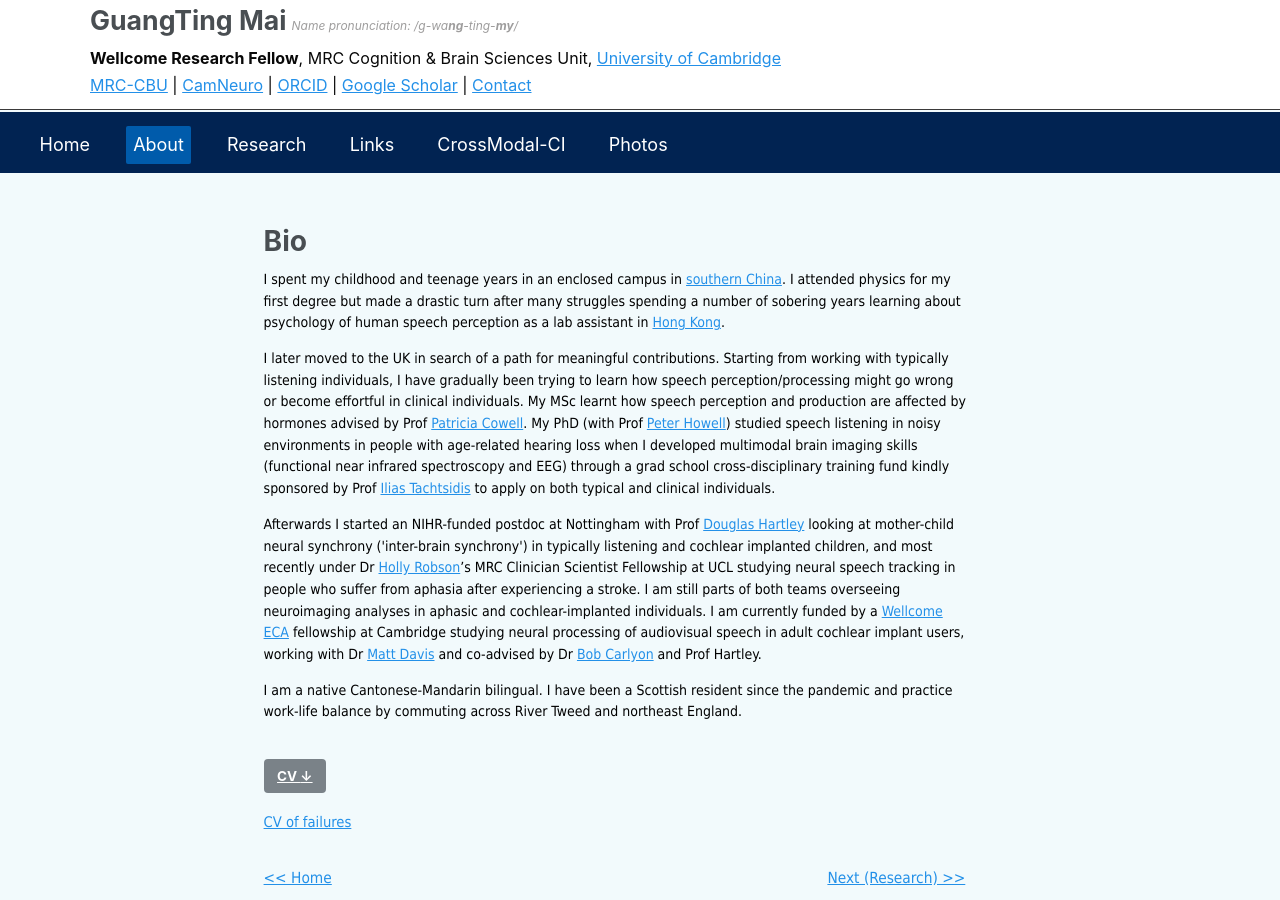
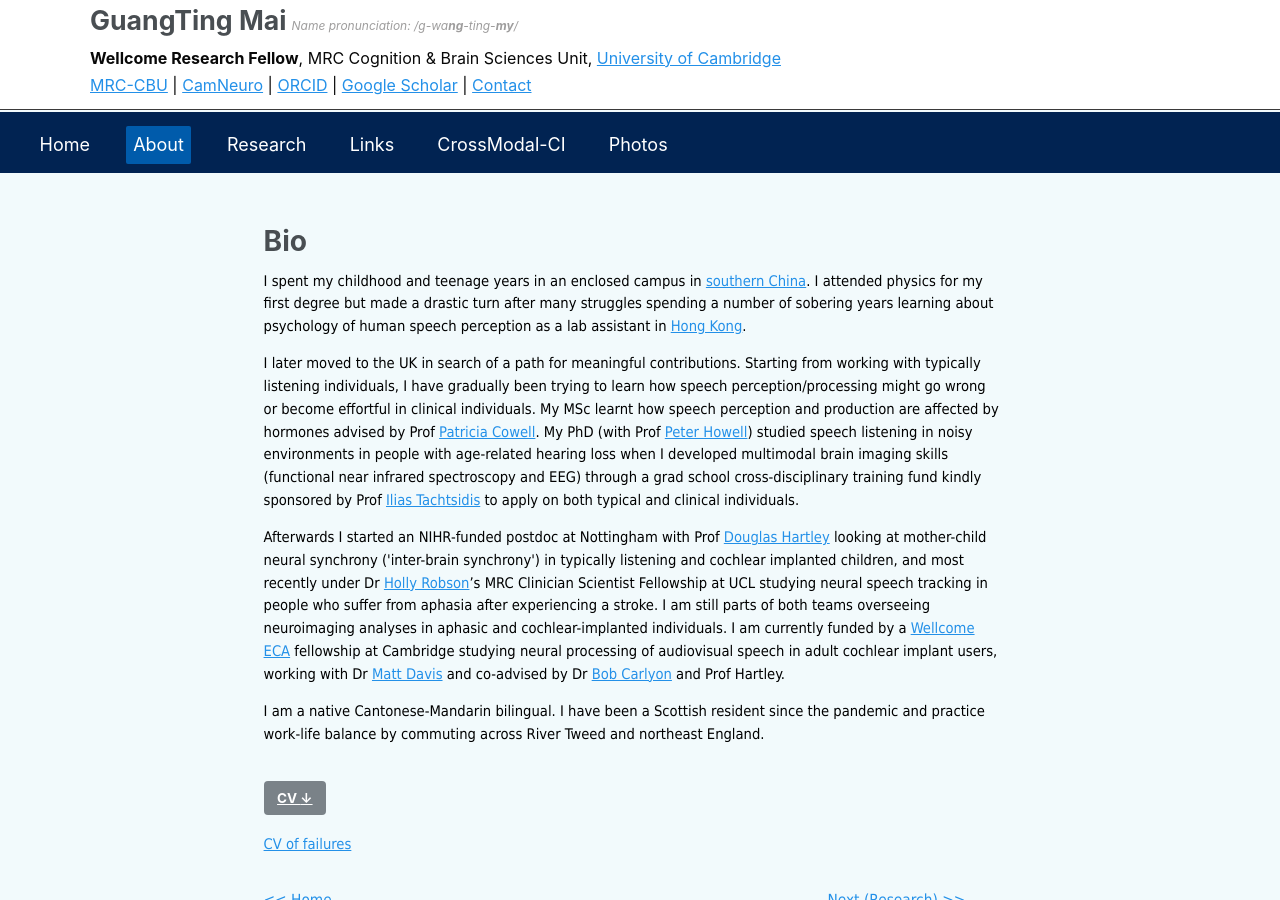
Before and after one commit to guangtingmai/guangtingmai.github.io, a Jekyll site: the page built from _pages/bio.html, in a window 1280 px wide and 900 px high. Built offline with Jekyll 4.4.1, drawn with Linux system fonts in a browser that asks for light colours.

Commit message:
Update bio.html

```diff
--- a/_pages/bio.html
+++ b/_pages/bio.html
@@ -4,18 +4,18 @@ title: "Bio"
 permalink: /bio/
 author_profile: true
 ---
-<p span style="font-size: 10.5pt;font-family: Tahoma;color: black;line-height: 1.55;display: block;margin-bottom: 1vh">I spent my childhood and teenage years in an enclosed
+<p span style="font-size: 11pt;font-family: Tahoma;color: black;line-height: 1.55;display: block;margin-bottom: 1vh">I spent my childhood and teenage years in an enclosed
   campus in <a href="https://en.wikipedia.org/wiki/Sun_Yat-sen_University">southern China</a>. I attended physics for my first degree but made a
   drastic turn after many struggles spending a number of sobering years learning about psychology of human speech perception as a lab assistant in
   <a href="https://www.ee.cuhk.edu.hk/~lel/research/index.html">Hong Kong</a>.</span>
-<p span style="font-size: 10.5pt;font-family: Tahoma;color: black;line-height: 1.55;display: block;margin-bottom: 1vh">I later moved to the UK in search of a path for meaningful
+<p span style="font-size: 11pt;font-family: Tahoma;color: black;line-height: 1.55;display: block;margin-bottom: 1vh">I later moved to the UK in search of a path for meaningful
   contributions. Starting from working with typically listening individuals, I have gradually been trying to learn how speech perception/processing might go wrong
   or become effortful in clinical individuals. My MSc learnt how speech perception and production are affected by hormones advised by Prof
   <a href="https://sheffield.ac.uk/ahpnm/people/human-communication-sciences/patricia-e-cowell">Patricia Cowell</a>. My PhD (with Prof
   <a href="https://profiles.ucl.ac.uk/2817-peter-howell/">Peter Howell</a>) studied speech listening in noisy environments in people with age-related hearing loss
   when I developed multimodal brain imaging skills (functional near infrared spectroscopy and EEG) through a grad school cross-disciplinary training fund kindly
   sponsored by Prof <a href="https://profiles.ucl.ac.uk/2168-ilias-tachtsidis">Ilias Tachtsidis</a> to apply on both typical and clinical individuals.</p>
-<p span style="font-size: 10.5pt;font-family: Tahoma;color: black;line-height: 1.55;display: block;margin-bottom: 1vh">Afterwards I started an NIHR-funded postdoc at
+<p span style="font-size: 11pt;font-family: Tahoma;color: black;line-height: 1.55;display: block;margin-bottom: 1vh">Afterwards I started an NIHR-funded postdoc at
   Nottingham with Prof <a href="https://www.nottingham.ac.uk/medicine/people/douglas.hartley">Douglas Hartley</a> looking at mother-child neural synchrony ('inter-brain
   synchrony') in typically listening and cochlear implanted children, and most recently under Dr <a href="https://profiles.ucl.ac.uk/82001-holly-robson">Holly Robson</a>’s
   MRC Clinician Scientist Fellowship at UCL studying neural speech tracking in people who suffer from aphasia after experiencing a stroke. I am still parts of
@@ -23,7 +23,7 @@ author_profile: true
   <a href="https://wellcome.org/research-funding/schemes/wellcome-early-career-awards">Wellcome ECA</a> fellowship at Cambridge studying neural processing of audiovisual
   speech in adult cochlear implant users, working with Dr <a href="https://www.mrc-cbu.cam.ac.uk/people/matt.davis/">Matt Davis</a> and co-advised by Dr
   <a href="https://www.mrc-cbu.cam.ac.uk/people/bob.carlyon/">Bob Carlyon</a> and Prof Hartley.</span></p>
-<p span style="font-size: 10.5pt;font-family: Tahoma;color: black;line-height: 1.55;display: block;margin-bottom: 1vh">I am a native Cantonese-Mandarin bilingual. I have been a
+<p span style="font-size: 11pt;font-family: Tahoma;color: black;line-height: 1.55;display: block;margin-bottom: 1vh">I am a native Cantonese-Mandarin bilingual. I have been a
   Scottish resident since the pandemic and practice work-life balance by commuting across River Tweed and northeast England.</span>
 </p>
 <br>
@@ -32,7 +32,7 @@ author_profile: true
 </div>
 <p span style="font-size: 11pt;font-family: Tahoma;line-height: 1.5;display: block;margin-bottom: 1vh"><a href="https://guangtingmai.github.io/cv-failures/">CV of failures</a></span></p>
 <br>
-<div style="font-size: 11pt;font-family:Tahoma;line-height: 1.5;" class="navigation-row">
+<div style="font-size: 11.5pt;font-family:Tahoma;line-height: 1.5;" class="navigation-row">
   <span><a href="https://guangtingmai.github.io/readme/"><< Home</a></span>
   <span><a href="https://guangtingmai.github.io/research-content/">Next (Research) >></a></span>
 </div>
```
